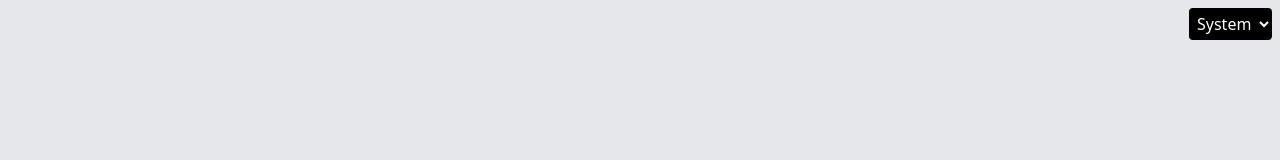
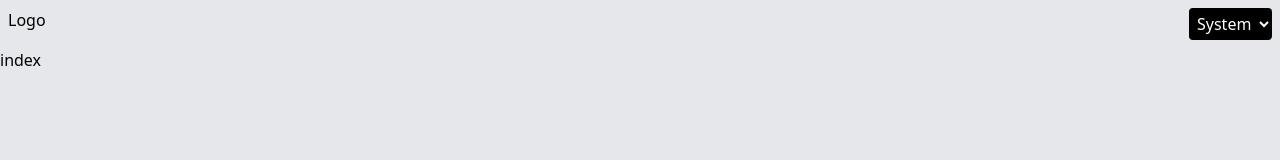
Before and after one commit to staaph/nuxt3-tailwind-starter, a Nuxt app: page / in a window 1280 px wide. Shown: the top 160 px of the page. Built offline with nearby package versions, Linux system fonts and the light colour scheme.

Commit message:
added error page

```diff
--- a/components/Navbar.vue
+++ b/components/Navbar.vue
@@ -1,6 +1,7 @@
 <template>
   <main class="flex p-2">
-    <section class="flex justify-end w-full">
+    <section class="flex justify-between w-full">
+      <h1 class="dark:text-white">Logo</h1>
       <select
         v-model="$colorMode.preference"
         class="bg-black text-white rounded p-1"
--- /dev/null
+++ b/error.vue
@@ -0,0 +1,11 @@
+<template>
+  <main class="h-screen grid place-content-center dark:text-white">
+    <h1 class="text-3xl font-medium">404</h1>
+    <p>The page you are looking for cannot be found</p>
+    <div class="grid place-content-center p-2">
+      <button class="bg-gray-200 rounded p-2 text-black mt-6">
+        <NuxtLink to="/">Back home</NuxtLink>
+      </button>
+    </div>
+  </main>
+</template>
--- a/nuxt.config.ts
+++ b/nuxt.config.ts
@@ -1,4 +1,4 @@
-import { defineNuxtConfig } from 'nuxt';
+import { defineNuxtConfig } from 'nuxt'
 
 // https://v3.nuxtjs.org/api/configuration/nuxt.config
 export default defineNuxtConfig({
--- /dev/null
+++ b/pages/index.vue
@@ -0,0 +1,3 @@
+<template>
+  <h1>index</h1>
+</template>
```
